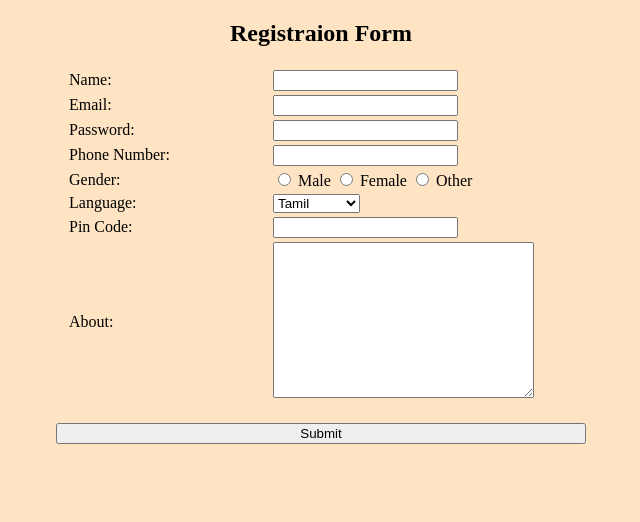
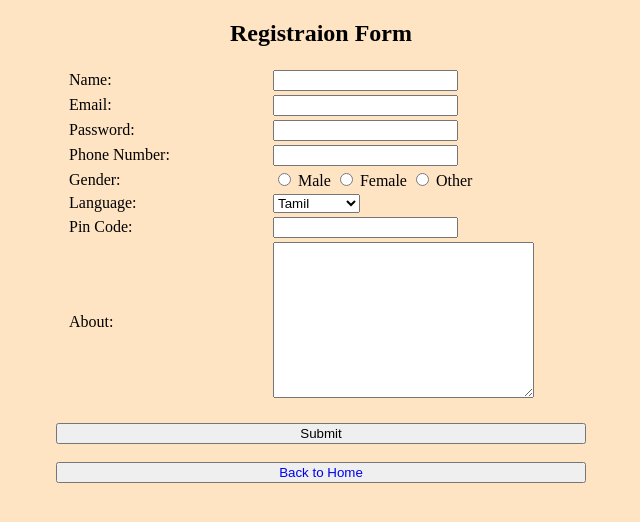
Before and after one commit to brajamohamed/Sen-Task1-HTML, a plain HTML site: page form.html in a window 1280 px wide. Shown: the whole page, without its empty margins (319-959 px from the left). Drawn offline with Linux system fonts and the light colour scheme.

Commit message:
added home button

```diff
--- a/form.html
+++ b/form.html
@@ -76,6 +76,10 @@
         <br />
         <button style="width: 530px" type="submit">Submit</button>
       </form>
+      <br />
+      <button style="width: 530px" type="button">
+        <a style="text-decoration: none" href="./index.html">Back to Home</a>
+      </button>
     </center>
   </body>
 </html>
```
